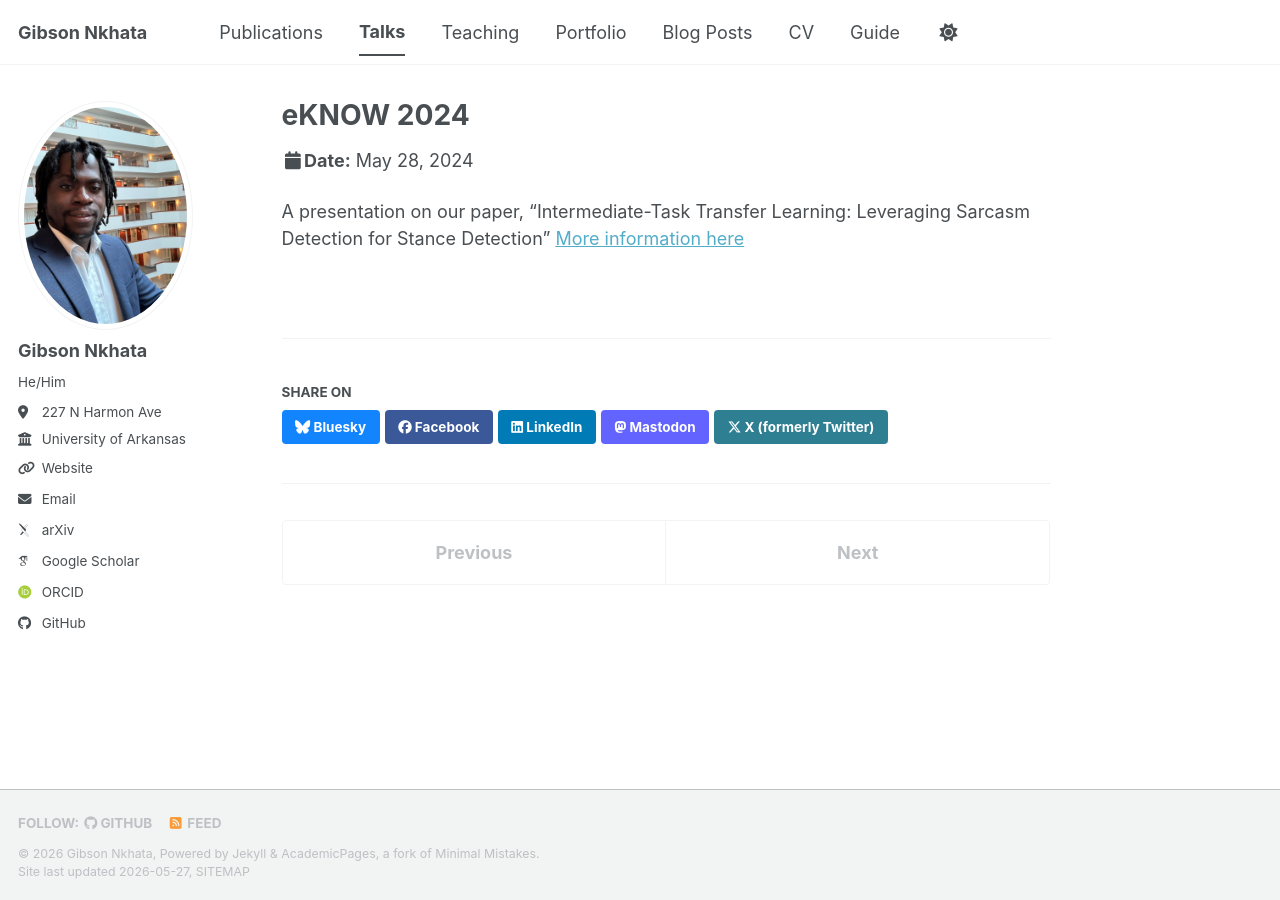
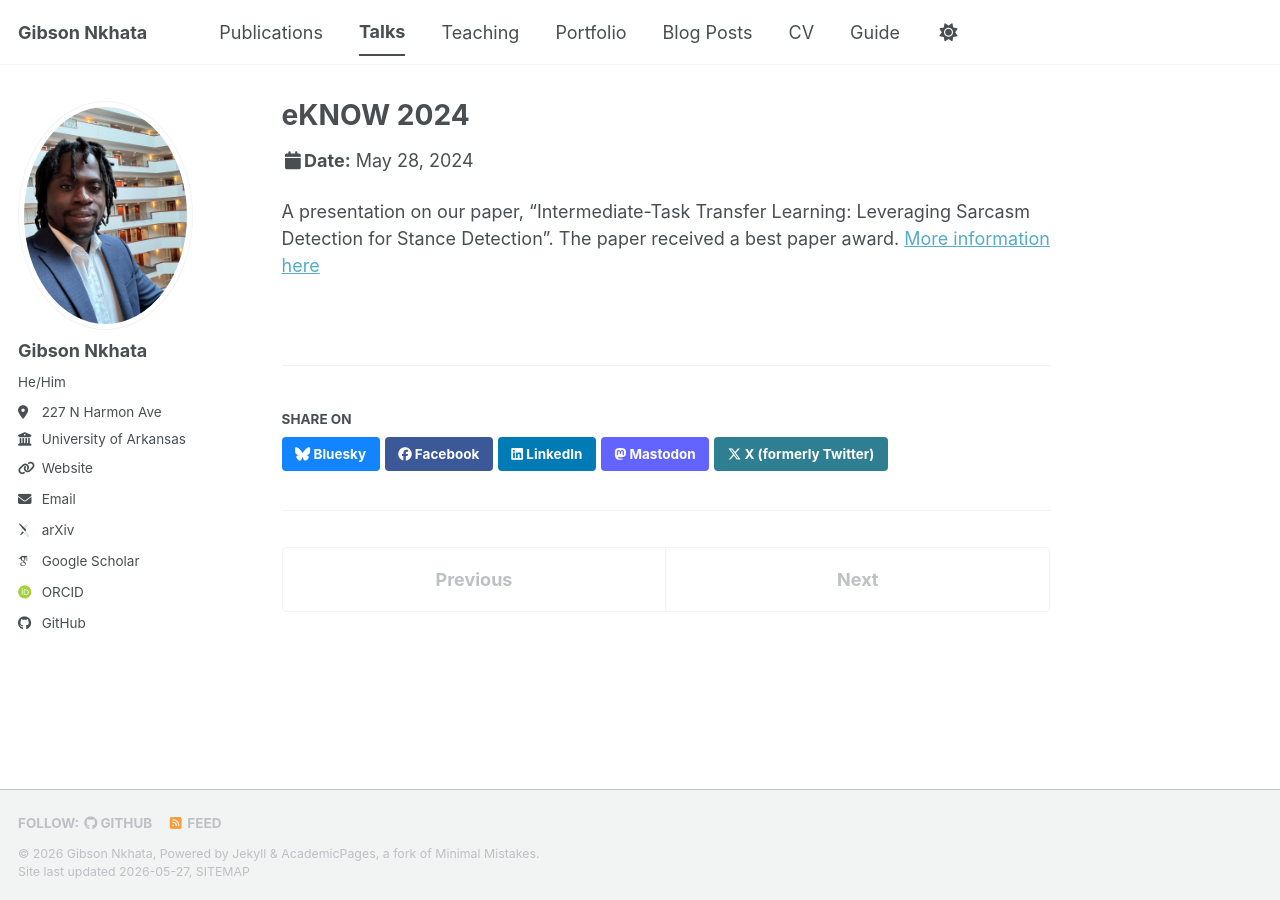
Before and after one commit to gnkhata/gnkhata.github.io, a Jekyll site: the page built from _talks/2014-02-01-talk-2.md, in a window 1280 px wide. Built offline with Jekyll 4.4.1, drawn with Linux system fonts in a browser that asks for light colours; some web fonts are replaced; a script bundle is joined from its source files by our own code; library files that are not in the unit come from our copies.

Commit message:
Update 2014-02-01-talk-2.md

```diff
--- a/_talks/2014-02-01-talk-2.md
+++ b/_talks/2014-02-01-talk-2.md
@@ -8,5 +8,5 @@ date: 2024-05-28
 location: "Barcelona, Spain"
 ---
 
-A presentation on our paper, "Intermediate-Task Transfer Learning: Leveraging Sarcasm Detection for Stance Detection"
+A presentation on our paper, "Intermediate-Task Transfer Learning: Leveraging Sarcasm Detection for Stance Detection". The paper received a best paper award.
 [More information here](https://www.thinkmind.org/library/eKNOW/eKNOW_2024/eknow_2024_1_20_60010.html)
```
